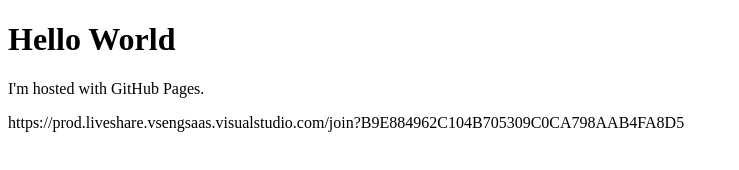
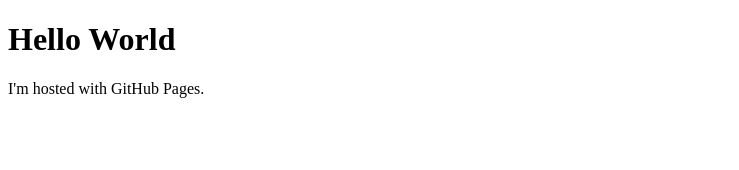
Before and after one commit to Jon2G/Jon2G.github.io, a plain HTML site: page index.html in a window 1280 px wide. Shown: the whole page, without its empty margins (0-739 px from the left). Drawn offline with Linux system fonts and the light colour scheme.

Commit message:
Update index.html

```diff
--- a/index.html
+++ b/index.html
@@ -3,6 +3,5 @@
 <body>
 <h1>Hello World</h1>
 <p>I'm hosted with GitHub Pages.</p>
-  https://prod.liveshare.vsengsaas.visualstudio.com/join?B9E884962C104B705309C0CA798AAB4FA8D5
 </body>
 </html>
```
